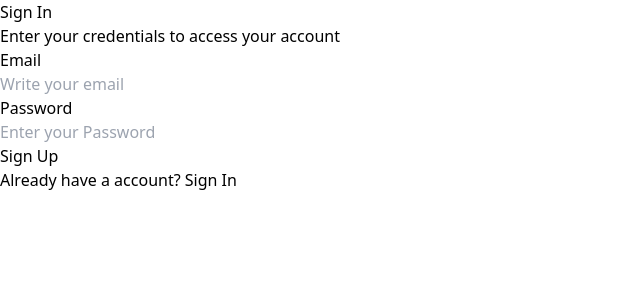
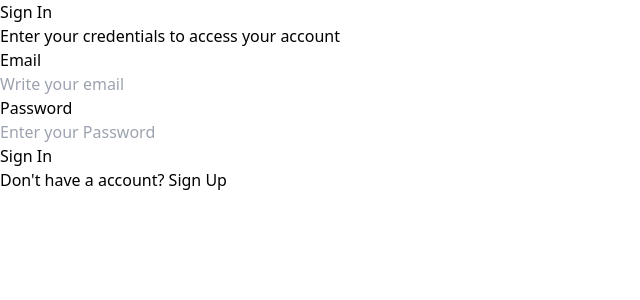
Before and after one commit to kuchbhimingwal/mypaytm, a React (Vite) app in the folder frontend/: page /signup in a window 1280 px wide. Shown: the top 300 px of the page, without its empty margins (0-640 px from the left). Built offline with nearby package versions, Linux system fonts and the light colour scheme.

Commit message:
connected the backend for sign in

```diff
--- a/frontend/src/pages/Signup.jsx
+++ b/frontend/src/pages/Signup.jsx
@@ -1,9 +1,23 @@
 import React, { useState } from 'react'
+import axios from 'axios';
+import { useNavigate } from 'react-router-dom';
 
 function signup() {
+  const navigate = useNavigate()
   const [errors, setErrors] = useState('')
-  const clickHandler = ()=>{
-
+  const [email, setEmail] = useState('')
+  const [password, setPassword] = useState('')
+  const clickHandler = async()=>{
+    try {
+      const response = await axios.post('http://localhost:3000/api/v1/user/signin', {
+        username: email,
+        password: password
+      })
+      navigate("/dashboard")
+      console.log(response);
+    } catch (error) {
+      setErrors(error.response.data.message);
+    }
   }
   return (
     <div className=' flex min-h-screen items-center justify-center bg-gray-400'>
@@ -12,17 +26,17 @@ function signup() {
           <div className='text-center text-gray-400 p-2'>Enter your credentials to access your account</div>
           <div>
             <div className='p-2 font-bold'>Email</div>
-            <input type="text" placeholder='Write your email' className='border border-gray-200 rounded-md p-2 w-full' onChange={(e)=>{setFirstName(e.target.value)}}/>
+            <input type="text" placeholder='Write your email' className='border border-gray-200 rounded-md p-2 w-full' onChange={(e)=>{setEmail(e.target.value)}}/>
           </div>
           <div>
             <div className='p-2 font-bold'>Password</div>
             <input type="password" placeholder='Enter your Password' className='border border-gray-200 rounded-md p-2 w-full' onChange={(e)=>{setPassword(e.target.value)}}/>
           </div>
           <div>
-            <button className='w-full bg-black text-white rounded-md p-2 my-2' onClick={clickHandler}>Sign Up</button>
+            <button className='w-full bg-black text-white rounded-md p-2 my-2' onClick={clickHandler}>Sign In</button>
           </div>
           <div className='text-center text-red-400'>{errors}</div>
-          <div className='text-center'>Already have a account? <span className='underline cursor-pointer'>Sign In</span></div>
+          <div className='text-center'>Don't have a account? <span className='underline cursor-pointer'>Sign Up</span></div>
       </div>
     </div>
   )
```
